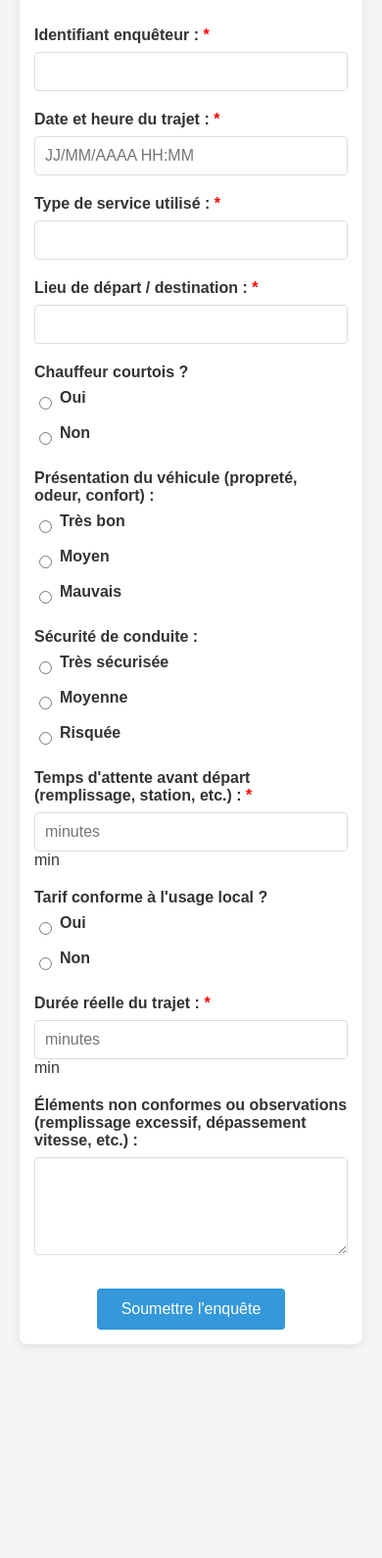
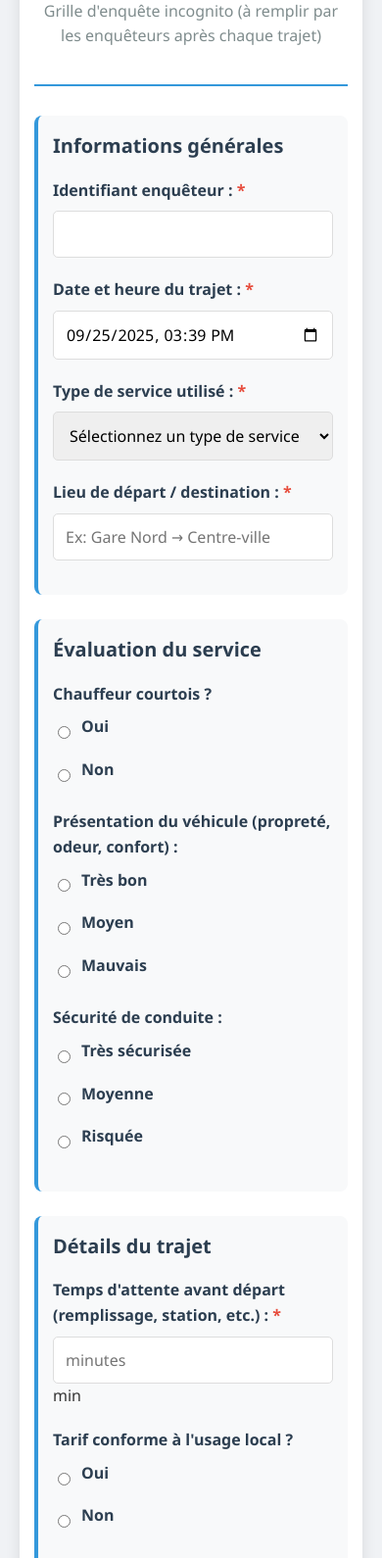
Before and after one commit to rachidprf/INCOGNITO, a plain HTML site: page index.html in a window 390 px wide. Shown: the part 145-1735 px from the top of the page at 98% size. Before the commit the page ends 1537 px from the top, so only its background shows below. Drawn offline with Linux system fonts and the light colour scheme.

Commit message:
Add files via upload

```diff
--- a/index.html
+++ b/index.html
@@ -7,14 +7,15 @@
     <style>
         * {
             box-sizing: border-box;
-            font-family: Arial, sans-serif;
+            font-family: 'Segoe UI', Tahoma, Geneva, Verdana, sans-serif;
         }
 
         body {
-            background-color: #f5f5f5;
+            background-color: #f0f2f5;
             margin: 0;
             padding: 20px;
             color: #333;
+            line-height: 1.6;
         }
 
         .container {
@@ -22,16 +23,40 @@
             margin: 0 auto;
             background-color: white;
             padding: 30px;
-            border-radius: 8px;
-            box-shadow: 0 2px 10px rgba(0,0,0,0.1);
+            border-radius: 10px;
+            box-shadow: 0 4px 15px rgba(0,0,0,0.1);
+        }
+
+        header {
+            text-align: center;
+            margin-bottom: 30px;
+            padding-bottom: 20px;
+            border-bottom: 2px solid #3498db;
         }
 
         h1 {
-            text-align: center;
             color: #2c3e50;
-            margin-bottom: 30px;
-            border-bottom: 2px solid #3498db;
-            padding-bottom: 10px;
+            margin-bottom: 10px;
+            font-size: 28px;
+        }
+
+        .description {
+            color: #7f8c8d;
+            font-size: 16px;
+        }
+
+        .form-section {
+            margin-bottom: 25px;
+            padding: 20px;
+            background-color: #f8f9fa;
+            border-radius: 8px;
+            border-left: 4px solid #3498db;
+        }
+
+        .form-section h2 {
+            margin-top: 0;
+            color: #2c3e50;
+            font-size: 20px;
         }
 
         .form-group {
@@ -41,17 +66,27 @@
         label {
             display: block;
             margin-bottom: 8px;
-            font-weight: bold;
+            font-weight: 600;
+            color: #2c3e50;
         }
 
         input[type="text"],
+        input[type="datetime-local"],
         input[type="number"],
-        textarea {
+        textarea,
+        select {
             width: 100%;
-            padding: 10px;
+            padding: 12px;
             border: 1px solid #ddd;
-            border-radius: 4px;
+            border-radius: 5px;
             font-size: 16px;
+            transition: border 0.3s;
+        }
+
+        input:focus, textarea:focus, select:focus {
+            border-color: #3498db;
+            outline: none;
+            box-shadow: 0 0 0 2px rgba(52, 152, 219, 0.2);
         }
 
         textarea {
@@ -59,19 +94,20 @@
             resize: vertical;
         }
 
-        .checkbox-group {
+        .radio-group, .checkbox-group {
             display: flex;
-            gap: 20px;
+            flex-wrap: wrap;
+            gap: 15px;
             margin-top: 5px;
         }
 
-        .checkbox-item {
+        .radio-item, .checkbox-item {
             display: flex;
             align-items: center;
-            gap: 5px;
+            gap: 8px;
         }
 
-        .checkbox-item input {
+        .radio-item input, .checkbox-item input {
             width: auto;
         }
 
@@ -79,22 +115,56 @@
             background-color: #3498db;
             color: white;
             border: none;
-            padding: 12px 25px;
-            font-size: 16px;
-            border-radius: 4px;
+            padding: 14px 30px;
+            font-size: 18px;
+            border-radius: 5px;
             cursor: pointer;
             display: block;
             margin: 30px auto 0;
-            transition: background-color 0.3s;
+            transition: background-color 0.3s, transform 0.2s;
+            width: 100%;
+            max-width: 300px;
+            font-weight: 600;
         }
 
         .btn-submit:hover {
             background-color: #2980b9;
+            transform: translateY(-2px);
+        }
+
+        .btn-submit:active {
+            transform: translateY(0);
+        }
+
+        .btn-submit:disabled {
+            background-color: #95a5a6;
+            cursor: not-allowed;
+            transform: none;
         }
 
         .required::after {
             content: " *";
-            color: red;
+            color: #e74c3c;
+        }
+
+        .message {
+            padding: 15px;
+            border-radius: 5px;
+            margin-bottom: 20px;
+            text-align: center;
+            display: none;
+        }
+
+        .success {
+            background-color: #d4edda;
+            color: #155724;
+            border: 1px solid #c3e6cb;
+        }
+
+        .error {
+            background-color: #f8d7da;
+            color: #721c24;
+            border: 1px solid #f5c6cb;
         }
 
         @media (max-width: 600px) {
@@ -102,18 +172,50 @@
                 padding: 15px;
             }
 
-            .checkbox-group {
+            .form-section {
+                padding: 15px;
+            }
+
+            .radio-group, .checkbox-group {
                 flex-direction: column;
                 gap: 10px;
             }
+
+            h1 {
+                font-size: 24px;
+            }
+        }
+
+        .loading {
+            display: inline-block;
+            width: 20px;
+            height: 20px;
+            border: 3px solid rgba(255,255,255,.3);
+            border-radius: 50%;
+            border-top-color: #fff;
+            animation: spin 1s ease-in-out infinite;
+            margin-right: 10px;
+            vertical-align: middle;
+        }
+
+        @keyframes spin {
+            to { transform: rotate(360deg); }
         }
     </style>
 </head>
 <body>
     <div class="container">
+        <header>
             <h1>Formulaire enquête incognito</h1>
+            <p class="description">Grille d'enquête incognito (à remplir par les enquêteurs après chaque trajet)</p>
+        </header>
+
+        <div id="message" class="message"></div>
 
         <form id="enqueteForm">
+            <div class="form-section">
+                <h2>Informations générales</h2>
+
                 <div class="form-group">
                     <label for="enqueteur" class="required">Identifiant enquêteur :</label>
                     <input type="text" id="enqueteur" name="enqueteur" required>
@@ -121,28 +223,38 @@
 
                 <div class="form-group">
                     <label for="dateHeure" class="required">Date et heure du trajet :</label>
-                <input type="text" id="dateHeure" name="dateHeure" placeholder="JJ/MM/AAAA HH:MM" required>
+                    <input type="datetime-local" id="dateHeure" name="dateHeure" required>
                 </div>
 
                 <div class="form-group">
                     <label for="typeService" class="required">Type de service utilisé :</label>
-                <input type="text" id="typeService" name="typeService" required>
+                    <select id="typeService" name="typeService" required>
+                        <option value="">Sélectionnez un type de service</option>
+                        <option value="taxi">Taxi</option>
+                        <option value="vtc">VTC (Uber, Bolt, etc.)</option>
+                        <option value="transport_public">Transport public</option>
+                        <option value="autre">Autre</option>
+                    </select>
                 </div>
 
                 <div class="form-group">
                     <label for="lieux" class="required">Lieu de départ / destination :</label>
-                <input type="text" id="lieux" name="lieux" required>
+                    <input type="text" id="lieux" name="lieux" placeholder="Ex: Gare Nord → Centre-ville" required>
                 </div>
+            </div>
+
+            <div class="form-section">
+                <h2>Évaluation du service</h2>
 
                 <div class="form-group">
                     <label>Chauffeur courtois ?</label>
-                <div class="checkbox-group">
-                    <div class="checkbox-item">
-                        <input type="radio" id="courtoisOui" name="courtois" value="oui" required>
+                    <div class="radio-group">
+                        <div class="radio-item">
+                            <input type="radio" id="courtoisOui" name="courtois" value="Oui" required>
                             <label for="courtoisOui">Oui</label>
                         </div>
-                    <div class="checkbox-item">
-                        <input type="radio" id="courtoisNon" name="courtois" value="non">
+                        <div class="radio-item">
+                            <input type="radio" id="courtoisNon" name="courtois" value="Non">
                             <label for="courtoisNon">Non</label>
                         </div>
                     </div>
@@ -150,17 +262,17 @@
 
                 <div class="form-group">
                     <label>Présentation du véhicule (propreté, odeur, confort) :</label>
-                <div class="checkbox-group">
-                    <div class="checkbox-item">
-                        <input type="radio" id="presentationTresBon" name="presentation" value="tres-bon" required>
+                    <div class="radio-group">
+                        <div class="radio-item">
+                            <input type="radio" id="presentationTresBon" name="presentation" value="Très bon" required>
                             <label for="presentationTresBon">Très bon</label>
                         </div>
-                    <div class="checkbox-item">
-                        <input type="radio" id="presentationMoyen" name="presentation" value="moyen">
+                        <div class="radio-item">
+                            <input type="radio" id="presentationMoyen" name="presentation" value="Moyen">
                             <label for="presentationMoyen">Moyen</label>
                         </div>
-                    <div class="checkbox-item">
-                        <input type="radio" id="presentationMauvais" name="presentation" value="mauvais">
+                        <div class="radio-item">
+                            <input type="radio" id="presentationMauvais" name="presentation" value="Mauvais">
                             <label for="presentationMauvais">Mauvais</label>
                         </div>
                     </div>
@@ -168,21 +280,25 @@
 
                 <div class="form-group">
                     <label>Sécurité de conduite :</label>
-                <div class="checkbox-group">
-                    <div class="checkbox-item">
-                        <input type="radio" id="securiteTresSecurisee" name="securite" value="tres-securisee" required>
+                    <div class="radio-group">
+                        <div class="radio-item">
+                            <input type="radio" id="securiteTresSecurisee" name="securite" value="Très sécurisée" required>
                             <label for="securiteTresSecurisee">Très sécurisée</label>
                         </div>
-                    <div class="checkbox-item">
-                        <input type="radio" id="securiteMoyenne" name="securite" value="moyenne">
+                        <div class="radio-item">
+                            <input type="radio" id="securiteMoyenne" name="securite" value="Moyenne">
                             <label for="securiteMoyenne">Moyenne</label>
                         </div>
-                    <div class="checkbox-item">
-                        <input type="radio" id="securiteRisquee" name="securite" value="risquee">
+                        <div class="radio-item">
+                            <input type="radio" id="securiteRisquee" name="securite" value="Risquée">
                             <label for="securiteRisquee">Risquée</label>
                         </div>
                     </div>
                 </div>
+            </div>
+
+            <div class="form-section">
+                <h2>Détails du trajet</h2>
 
                 <div class="form-group">
                     <label for="tempsAttente" class="required">Temps d'attente avant départ (remplissage, station, etc.) :</label>
@@ -191,13 +307,13 @@
 
                 <div class="form-group">
                     <label>Tarif conforme à l'usage local ?</label>
-                <div class="checkbox-group">
-                    <div class="checkbox-item">
-                        <input type="radio" id="tarifConformeOui" name="tarifConforme" value="oui" required>
+                    <div class="radio-group">
+                        <div class="radio-item">
+                            <input type="radio" id="tarifConformeOui" name="tarifConforme" value="Oui" required>
                             <label for="tarifConformeOui">Oui</label>
                         </div>
-                    <div class="checkbox-item">
-                        <input type="radio" id="tarifConformeNon" name="tarifConforme" value="non">
+                        <div class="radio-item">
+                            <input type="radio" id="tarifConformeNon" name="tarifConforme" value="Non">
                             <label for="tarifConformeNon">Non</label>
                         </div>
                     </div>
@@ -211,19 +327,27 @@
 
                 <div class="form-group">
                     <label for="observations">Éléments non conformes ou observations (remplissage excessif, dépassement vitesse, etc.) :</label>
-                <textarea id="observations" name="observations"></textarea>
+                    <textarea id="observations" name="observations" placeholder="Décrivez ici tout élément notable..."></textarea>
+                </div>
             </div>
 
-            <button type="submit" class="btn-submit">Soumettre l'enquête</button>
+            <button type="submit" class="btn-submit" id="submitBtn">
+                <span id="submitText">Soumettre l'enquête</span>
+            </button>
         </form>
     </div>
 
     <script>
-        // Afficher/masquer le champ de détail tarif si "Non" est sélectionné
+        // Configuration pour Google Sheets
+        // REMPLACEZ CETTE URL PAR CELLE DE VOTRE WEB APP GOOGLE APPS SCRIPT
+        const scriptURL = 'https://script.google.com/macros/s/AKfycbxcOMpVMNDVWxTU5HFecxOocWKDqubNvI130k86v1eF2xgzfGpHYJG8Epgqr7WzwEkY/exec';
+
+
+    // Affichage du champ détail si "Non"
     document.querySelectorAll('input[name="tarifConforme"]').forEach(radio => {
       radio.addEventListener('change', function() {
         const detailField = document.getElementById('tarifDetail');
-                if (this.value === 'non') {
+        if (this.value === 'Non') {
           detailField.style.display = 'block';
           detailField.required = true;
         } else {
@@ -234,25 +358,50 @@
       });
     });
 
-        // Gestion de la soumission du formulaire
-        document.getElementById('enqueteForm').addEventListener('submit', function(e) {
+    // Pré-remplir la date/heure
+    document.getElementById('dateHeure').value = new Date().toISOString().slice(0,16);
+
+    // Gestion soumission
+    document.getElementById('enqueteForm').addEventListener('submit', async function(e) {
       e.preventDefault();
 
-            // Ici, vous pouvez ajouter le code pour traiter les données du formulaire
-            // Par exemple, les envoyer à un serveur ou les afficher dans la console
-            console.log("Formulaire soumis avec les données suivantes:");
+      const submitBtn = document.getElementById('submitBtn');
+      const submitText = document.getElementById('submitText');
+      const messageDiv = document.getElementById('message');
 
+      submitBtn.disabled = true;
+      submitText.innerHTML = '<span class="loading"></span> Envoi en cours...';
+
+      try {
         const formData = new FormData(this);
-            for (let [key, value] of formData.entries()) {
-                console.log(`${key}: ${value}`);
+
+        const response = await fetch(scriptURL, {
+          method: 'POST',
+          body: formData
+        });
+
+        const result = await response.json();
+
+        if (result.result === 'success') {
+          messageDiv.textContent = 'Enquête soumise avec succès !';
+          messageDiv.className = 'message success';
+          messageDiv.style.display = 'block';
+          this.reset();
+          document.getElementById('tarifDetail').style.display = 'none';
+          document.getElementById('dateHeure').value = new Date().toISOString().slice(0,16);
+        } else {
+          throw new Error(result.error || 'Erreur inconnue');
         }
 
-            alert("Enquête soumise avec succès !");
-            this.reset();
-
-            // Réinitialiser l'affichage du champ de détail tarif
-            document.getElementById('tarifDetail').style.display = 'none';
-            document.getElementById('tarifDetail').required = false;
+      } catch (error) {
+        messageDiv.textContent = 'Erreur lors de l\'envoi : ' + error.message;
+        messageDiv.className = 'message error';
+        messageDiv.style.display = 'block';
+      } finally {
+        submitBtn.disabled = false;
+        submitText.textContent = 'Soumettre l\'enquête';
+        setTimeout(() => { messageDiv.style.display = 'none'; }, 5000);
+      }
     });
   </script>
 </body>
```
Lines whose indentation alone changed are shown as unchanged.
